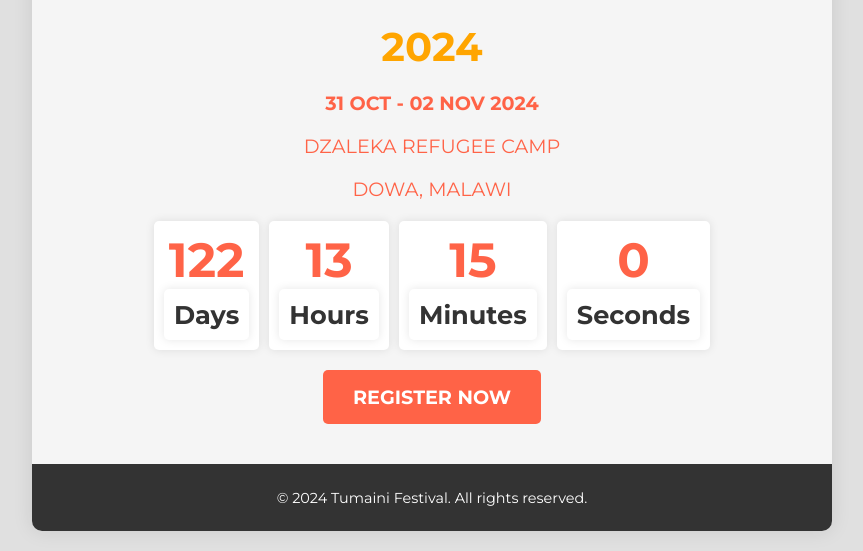
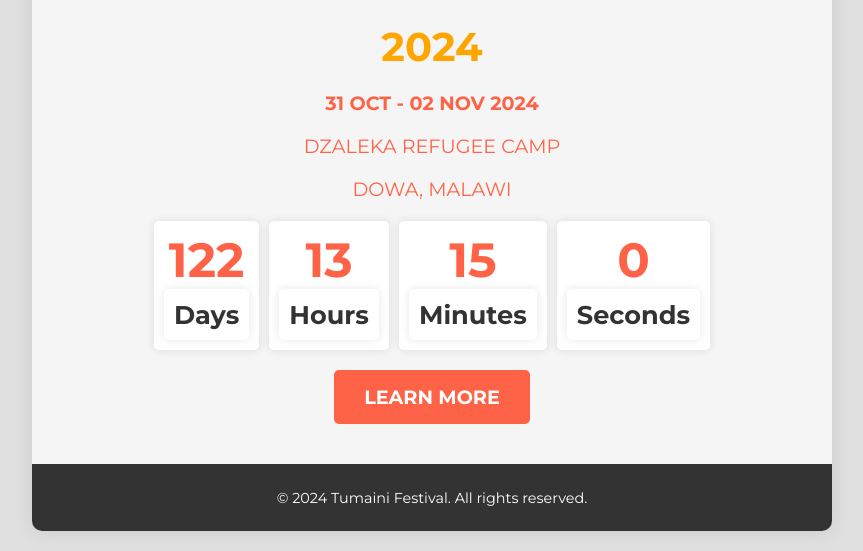
Before and after one commit to Dzaleka-Connect/Tumaini-Festival-2024---10th-Edition, a plain HTML site: page index.html in a window 1280 px wide. Shown: the part 960-1511 px from the top of the page, without its empty margins (208-1071 px from the left). Drawn offline with Linux system fonts and the light colour scheme.

Commit message:
Update index.html

```diff
--- a/index.html
+++ b/index.html
@@ -223,7 +223,7 @@
                     <div class="countdown-label">Seconds</div>
                 </div>
             </div>
-            <a href="#register" class="cta-button">Register Now</a>
+            <a href="https://tumainiletu.org/our_work/tumaini-festival/" class="cta-button">Learn More</a>
         </div>
         <footer class="footer">
             <p>© 2024 Tumaini Festival. All rights reserved.</p>
```
